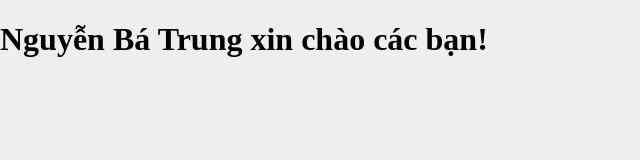
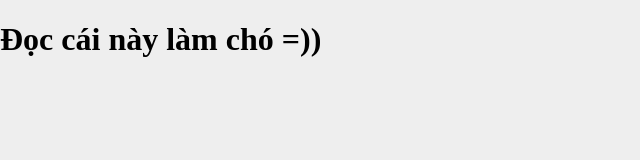
Before and after one commit to nbtno1/nbtno1.github.io, a plain HTML site: page index.html in a window 1280 px wide. Shown: the whole page, without its empty margins (0-640 px from the left). Drawn offline with Linux system fonts and the light colour scheme.

Commit message:
Update index.html

```diff
--- a/index.html
+++ b/index.html
@@ -7,7 +7,7 @@
 </head>
 <body>
   <h1>
-    Nguyễn Bá Trung xin chào các bạn!
+    Đọc cái này làm chó =))
   </h1>
 </body>
 </html>
```
